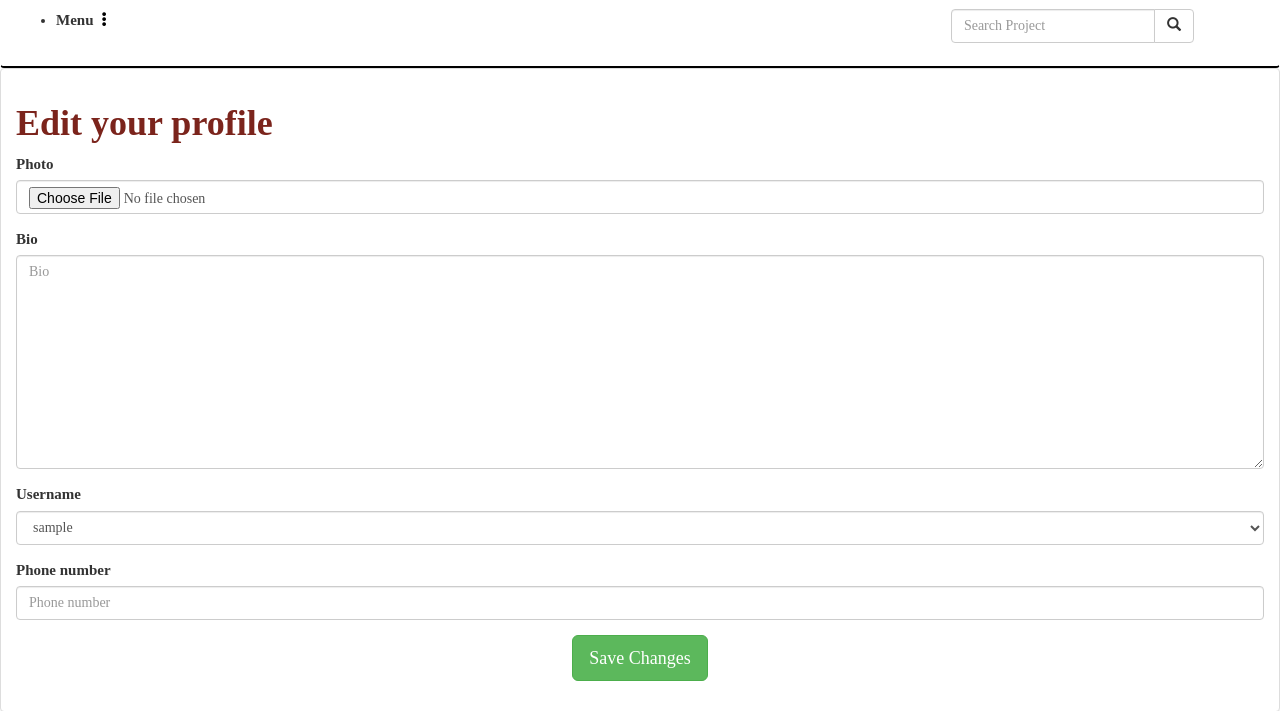
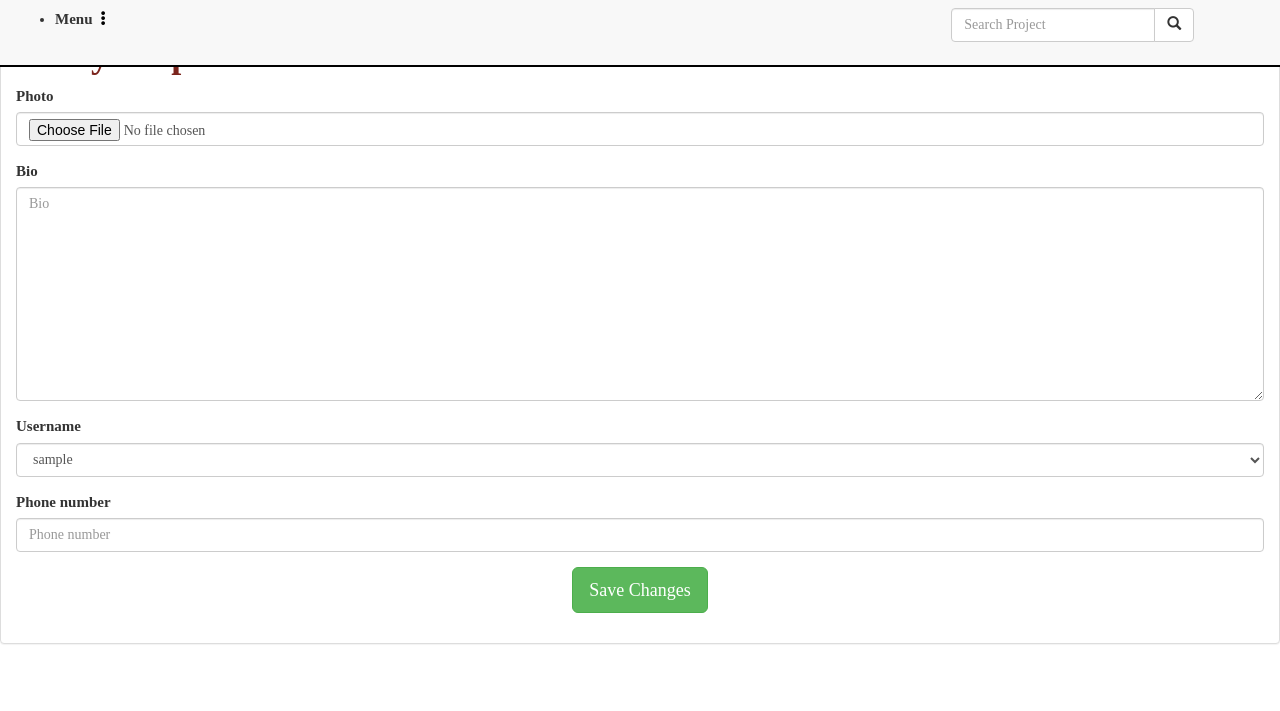
Before and after one commit to juru-juliette/Award, a Django app: page /accounts/edit_profile/ in a window 1280 px wide. Shown: the top 711 px of the page. Run offline with Django 3.2, Linux system fonts and the light colour scheme; the visitor is signed in with stand-in values (Sample User, id 1); data comes from the database, SQL or seed files in the repository; some libraries are stand-ins or nearby versions.

Commit message:
fixing navbar

```diff
--- a/award/templates/AW/navbar.html
+++ b/award/templates/AW/navbar.html
@@ -8,7 +8,7 @@
 </head>
 
 <body>
-  <nav class="navbar navbar-expand-lg navbar-light bg-light fixed-top"
+  <nav class="navbar navbar-default navbar-fixed-top"
     style="border-bottom:2px solid black;margin-bottom:0;padding-bottom: 15px;">
     <div class="container-fluid">
       <div class="navbar-header">
```
